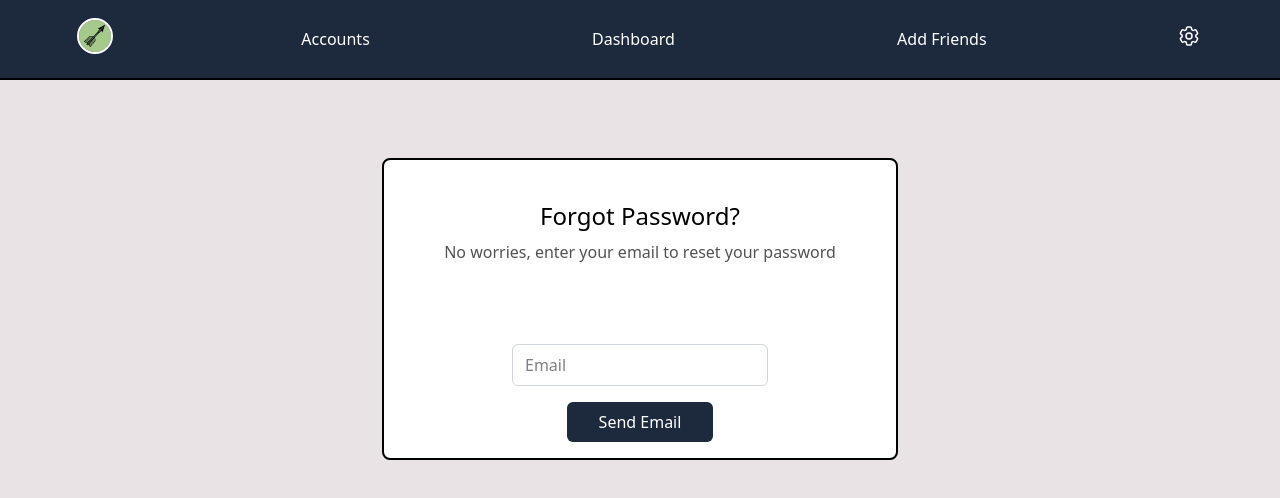
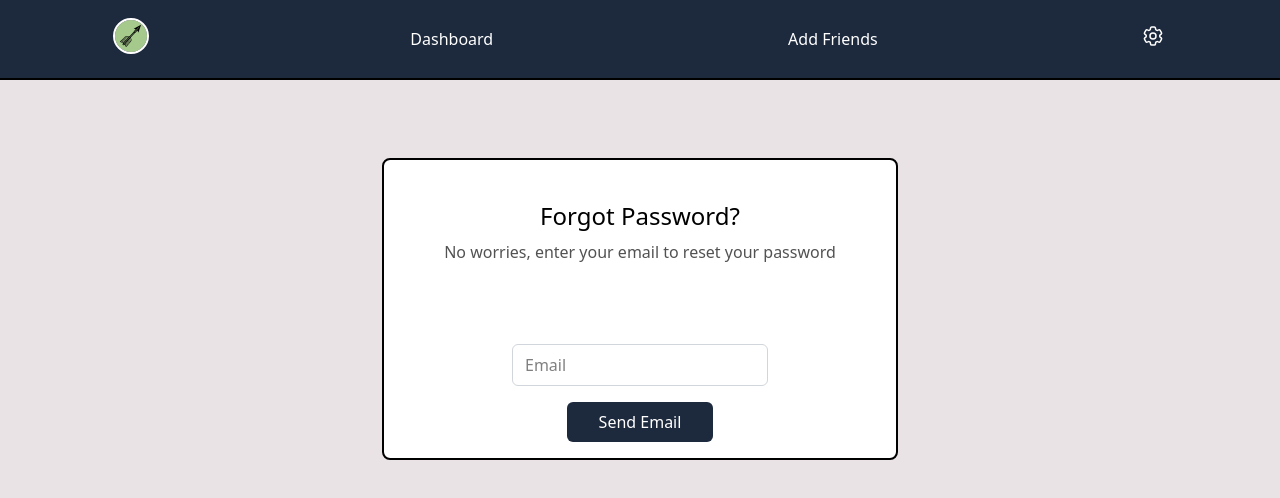
Before and after one commit to Oasis-NEU/f25-group-25, a React (Vite) app: page /forgot in a window 1280 px wide. Shown: the top 498 px of the page. Built offline with nearby package versions, Linux system fonts and the light colour scheme.

Commit message:
changed small unneeded details

```diff
--- a/src/App.jsx
+++ b/src/App.jsx
@@ -1,4 +1,3 @@
-import NavBar from "./navbar"
 import Dashboard from "./pages/dashboard"
 import './App.css';
 import { BrowserRouter, Routes, Route, Link } from "react-router-dom"
--- a/src/navbar.jsx
+++ b/src/assets/navbar.jsx
@@ -12,9 +12,6 @@ function NavBar() {
         {/* <Link to='/debts'>
             <button className="hover:bg-slate-700 rounded-md hover:scale-[1.05] px-8 py-2 text-white transition-all ease-in-out cursor-pointer">Debts</button>
         </Link> */}
-        <Link>
-            <button className="hover:bg-slate-700 rounded-md hover:scale-[1.05] px-8 py-2 text-white transition-all ease-in-out cursor-pointer">Accounts</button>
-        </Link>
         <Link to='/dashboard'>
             <button className="hover:bg-slate-700 rounded-md hover:scale-[1.05] px-8 py-2 text-white transition-all ease-in-out cursor-pointer">Dashboard</button>
         </Link>
--- a/src/pages/ForgotPass.jsx
+++ b/src/pages/ForgotPass.jsx
@@ -1,4 +1,4 @@
-import NavBar from "../navbar"
+import NavBar from '../assets/navbar';
 
 const ForgotPassword = () => {
     return(
--- a/src/pages/add_contacts.jsx
+++ b/src/pages/add_contacts.jsx
@@ -1,6 +1,6 @@
 import React, { useState } from 'react';
 import { UserPlus, Search, X } from 'lucide-react';
-import NavBar from "../navbar";
+import NavBar from '../assets/navbar';
 
 export default function AddFriends() {
   const [searchTerm, setSearchTerm] = useState('');
--- a/src/pages/dashboard.jsx
+++ b/src/pages/dashboard.jsx
@@ -1,4 +1,4 @@
-import NavBar from "../navbar"
+import NavBar from '../assets/navbar';
 import DebtTable from "../assets/debttable"
 import { Link } from "react-router-dom"
 function Dashboard() {
--- a/src/pages/landing.jsx
+++ b/src/pages/landing.jsx
@@ -7,7 +7,7 @@ function Landing() {
             <h1 className="text-4xl font-sans text-wrap w-1/3 m-auto">
                 Never forget your debts again
             </h1>
-            <div className="h-[2px] bg-gradient-to-r from-transparent via-slate-800 to-transparent my-4 w-1/3 mx-auto"></div>
+            <div className="h-0.5 bg-linear-to-r from-transparent via-slate-800 to-transparent my-4 w-1/3 mx-auto"></div>
             <h1 className="text-wrap w-1/4 m-auto">Easily keep track of money you owe friends, family, coworkers, and more</h1>
         </div>
         <div className="flex justify-center mt-20">
--- a/src/pages/login.jsx
+++ b/src/pages/login.jsx
@@ -1,5 +1,5 @@
 import { useState } from "react";
-import NavBar from "../navbar";
+import NavBar from '../assets/navbar';
 import { Link } from "react-router-dom";
 function Login() {
     const [showPass, setShowPass] = useState(false)
--- a/src/pages/settings.jsx
+++ b/src/pages/settings.jsx
@@ -1,4 +1,4 @@
-import NavBar from "../navbar"
+import NavBar from '../assets/navbar';
 import { Link } from "react-router-dom"
 import React, { useRef } from 'react';
 
@@ -44,8 +44,8 @@ function Settings() {
 
             </div>
             <div className="flex justify-center my-8">
-                <button className="transition-all hover:shadow-xl hover:scale-105 cursor-pointer w-32 mr-8 rounded-2xl py-2 bg-[#018bfe] text-white ">Venmo</button>
-                <button className="transition-all hover:shadow-xl hover:scale-105 cursor-pointer w-32 rounded-2xl py-2 bg-[#01e010] text-white">Cash App</button>
+                {/* <button className="transition-all hover:shadow-xl hover:scale-105 cursor-pointer w-32 mr-8 rounded-2xl py-2 bg-[#018bfe] text-white ">Venmo</button>
+                <button className="transition-all hover:shadow-xl hover:scale-105 cursor-pointer w-32 rounded-2xl py-2 bg-[#01e010] text-white">Cash App</button> */}
             </div>
             <div className="flex mt-auto my-12">
                 <Link to='/dashboard'>
--- a/src/pages/signup.jsx
+++ b/src/pages/signup.jsx
@@ -1,5 +1,5 @@
 import { useState } from "react";
-import NavBar from "../navbar";
+import NavBar from '../assets/navbar';
 import { Link } from "react-router-dom";
 const Signup = () =>{
     const [showPass, setShowPass] = useState(false)
```
